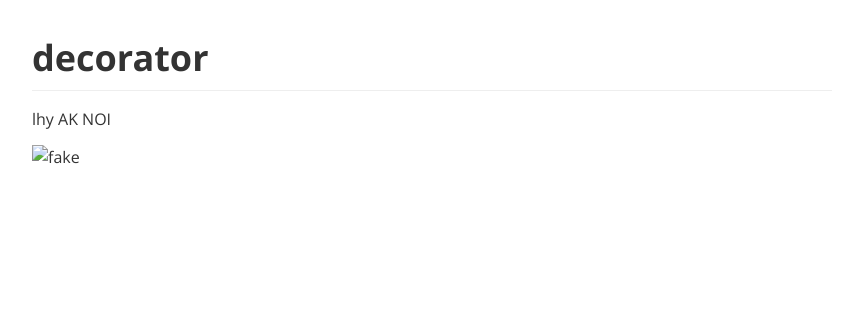
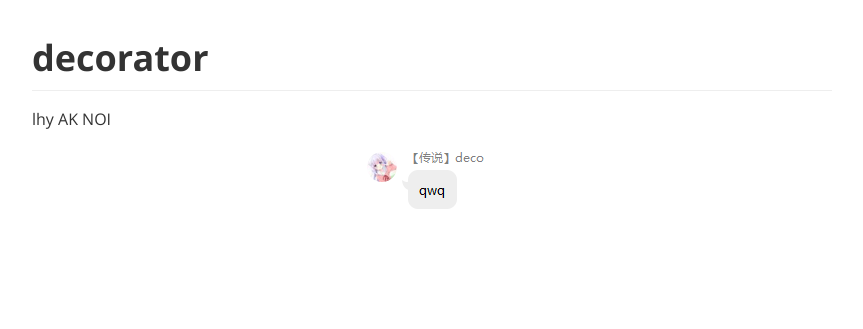
Before and after one commit to theoifaker/decorator, a plain HTML site: page index.html in a window 1280 px wide. Shown: the whole page, without its empty margins (208-1071 px from the left). Drawn offline with nearby package versions, Linux system fonts and the light colour scheme; a web font is replaced by a local one.

Commit message:
Update index.html

```diff
--- a/index.html
+++ b/index.html
@@ -235,6 +235,6 @@ header, .context-menu, .megamenu-content, footer { font-family: "Segoe UI", Aria
 </style>
 </head>
 <body class='typora-export os-windows' >
-<div  id='write'  class = 'is-node'><h1><a name='header-n2' class='md-header-anchor '></a>decorator</h1><p>lhy AK NOI              </p><p><img src='.fake.png' alt='fake' referrerPolicy='no-referrer' /></p></div>
+<div  id='write'  class = 'is-node'><h1><a name='header-n2' class='md-header-anchor '></a>decorator</h1><p>lhy AK NOI              </p><p><img src='./fake.png' alt='fake' referrerPolicy='no-referrer' /></p></div>
 </body>
 </html>
```
